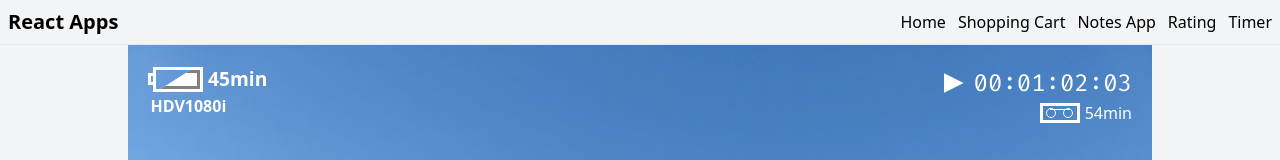
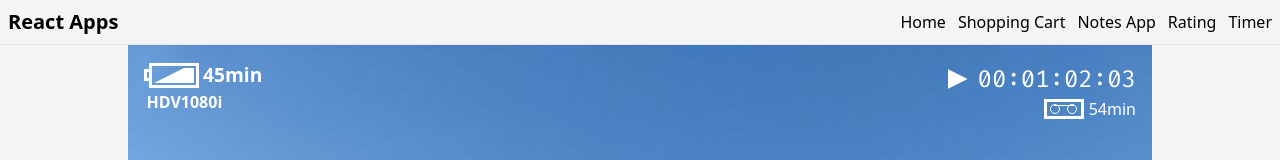
Before and after one commit to Dimterion/react-apps, a React (Vite) app: page /camera-ui in a window 1280 px wide. Shown: the top 160 px of the page. Built offline with nearby package versions, Linux system fonts and the light colour scheme; no server answers.

Commit message:
adjust camera ui elements

```diff
--- a/src/pages/camera-ui/camera-ui.css
+++ b/src/pages/camera-ui/camera-ui.css
@@ -19,7 +19,7 @@
   margin: auto;
   max-height: 768px;
   max-width: 1024px;
-  padding: 20px;
+  padding: 1rem;
   width: 100%;
 }
 
@@ -35,7 +35,7 @@
 
 .battery-section {
   display: flex;
-  gap: 5px;
+  gap: 0.25rem;
 }
 
 .battery-wrapper {
@@ -60,7 +60,6 @@
 
 .battery-charge {
   background-color: white;
-  border: 3px solid gray;
   /*
   30px 0% (Top-Left): shifts right by 30 pixels; start of the slash;
   100% 0% (Top-Right): top-right corner;
@@ -70,8 +69,9 @@
   If text is placed inside this trapezoid, it will still align to the original rectangular bounding box. To prevent text from clipping or looking too close to the slashed edge, add some left padding to the element (e.g., padding-left: 50px;).
   */
   clip-path: polygon(30px 0%, 100% 0%, 100% 100%, 0% 100%);
-  height: 100%;
-  width: 90%;
+  height: 15px;
+  margin: auto;
+  width: 40px;
 }
 
 .battery-time {
```
